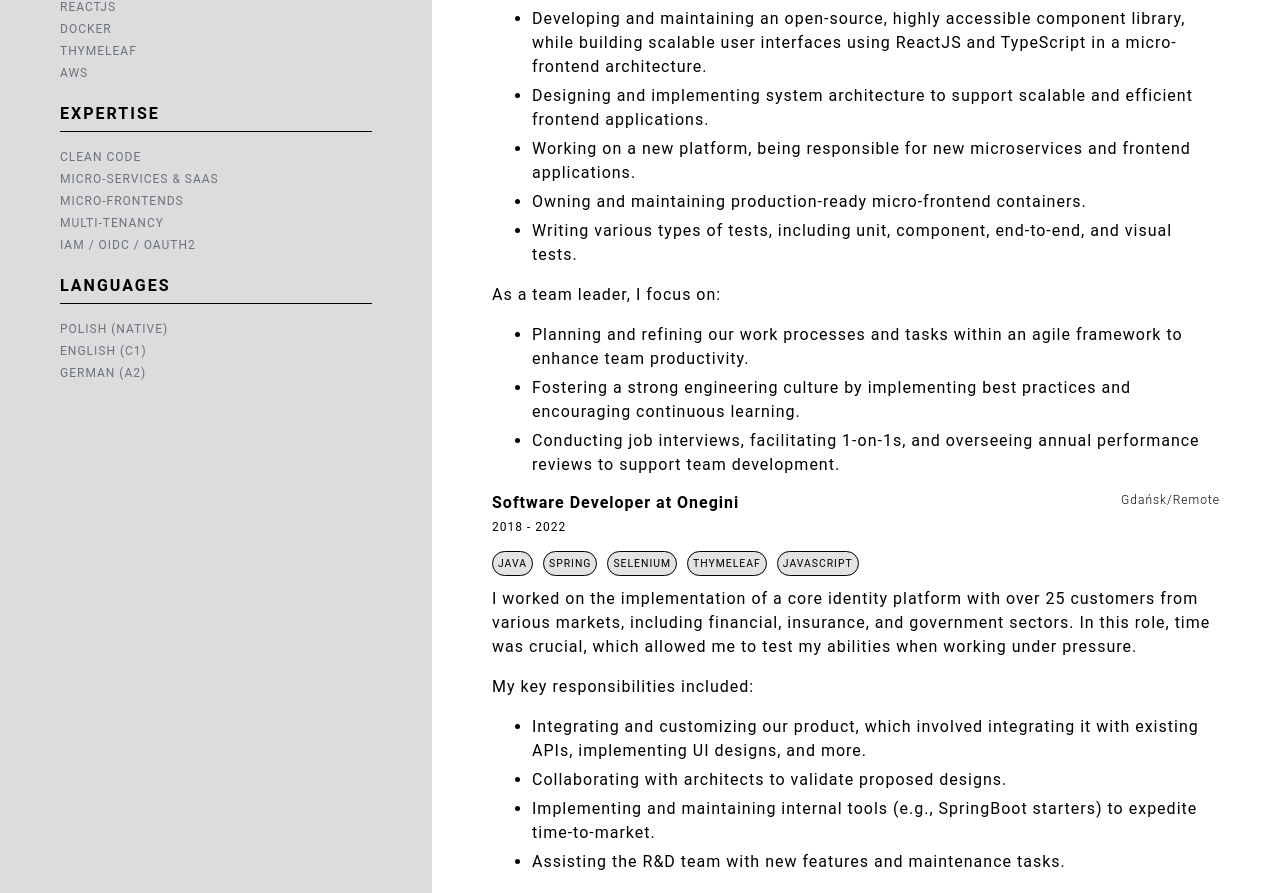
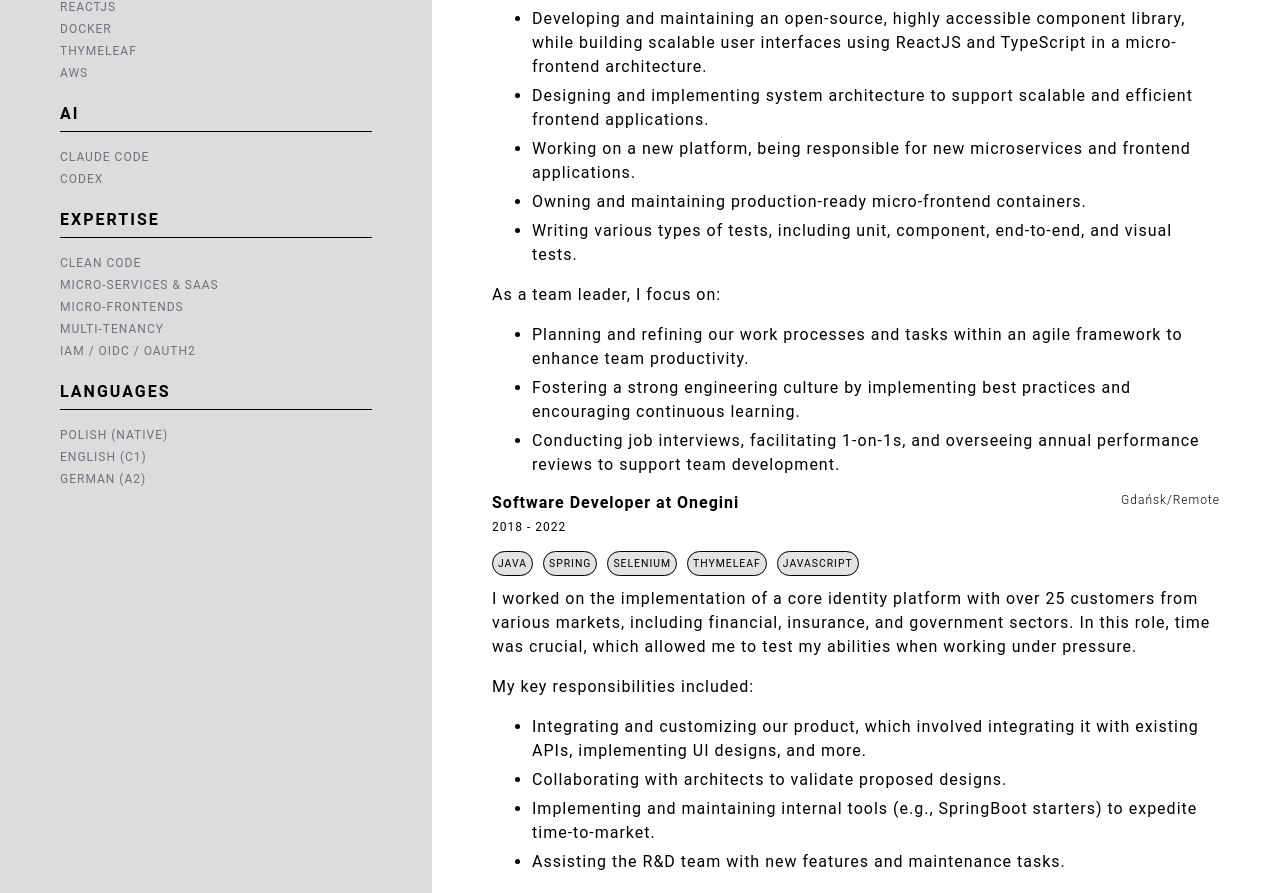
Before and after one commit to goorskyy/goorskyy.github.io, a Preact app: page / in a window 1280 px wide. Shown: the part 807-1700 px from the top of the page. Built offline with nearby package versions, Linux system fonts and the light colour scheme.

Commit message:
Move Claude Code and Codex into new AI section

```diff
--- a/src/containers/left-container/LeftContainer.jsx
+++ b/src/containers/left-container/LeftContainer.jsx
@@ -18,6 +18,11 @@ export default function LeftContainer() {
         {label: 'Docker', score: '4'},
         {label: 'Thymeleaf', score: '3'},
         {label: 'AWS', score: '3'},
+    ];
+
+    const ai = [
+        {label: 'Claude Code', score: '3'},
+        {label: 'Codex', score: '3'},
     ];
 
     const expertise = [
@@ -50,6 +55,7 @@ export default function LeftContainer() {
 
             <SkillsGroup title='Programming languages' skills={programmingLanguages}/>
             <SkillsGroup title='Frameworks & Tools' skills={frameworks}/>
+            <SkillsGroup title='AI' skills={ai}/>
             <SkillsGroup title='Expertise' skills={expertise}/>
             <SkillsGroup title='Languages' skills={languages}/>
         </div>
```
